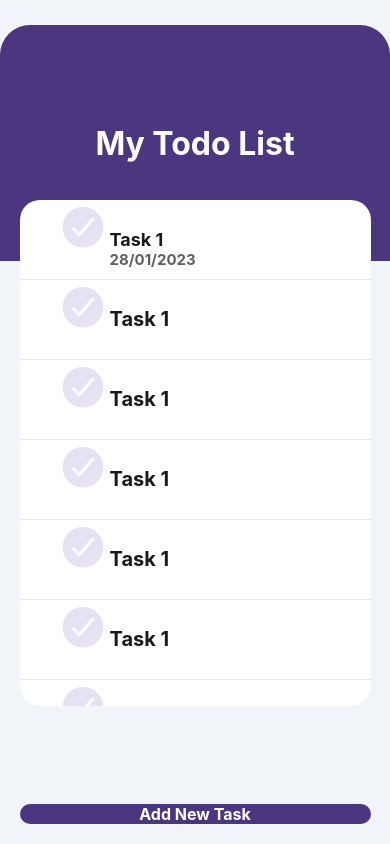
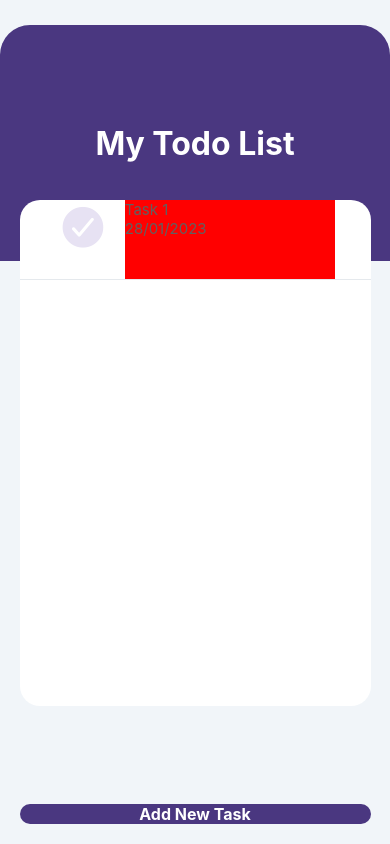
Before and after one commit to Sandun-Induranga/Todo-App-by-usting-React-Native, a React Native app: screen / in a window 390 px wide. Built offline with nearby package versions, Linux system fonts and the light colour scheme.

Commit message:
Content Updated

```diff
--- a/App.js
+++ b/App.js
@@ -18,46 +18,10 @@ export default function App() {
         <View>
           <Text style={styles.item}>
             <Ionicons name="md-checkmark-circle" size={50} color="#E7E2F3" />
-            <View>
-              <Text style={{ fontSize: 18, fontWeight: "bold" }}>Task 1</Text>
-              <Text style={{ fontSize: 15, color: "#606061" }}>28/01/2023</Text>
+            <View style={styles.itemText}>
+              <Text>Task 1</Text>
+              <Text>28/01/2023</Text>
             </View>
-          </Text>
-        </View>
-        <View>
-          <Text style={styles.item}>
-            <Ionicons name="md-checkmark-circle" size={50} color="#E7E2F3" />
-            <Text>Task 1</Text>
-          </Text>
-        </View>
-        <View>
-          <Text style={styles.item}>
-            <Ionicons name="md-checkmark-circle" size={50} color="#E7E2F3" />
-            <Text>Task 1</Text>
-          </Text>
-        </View>
-        <View>
-          <Text style={styles.item}>
-            <Ionicons name="md-checkmark-circle" size={50} color="#E7E2F3" />
-            <Text>Task 1</Text>
-          </Text>
-        </View>
-        <View>
-          <Text style={styles.item}>
-            <Ionicons name="md-checkmark-circle" size={50} color="#E7E2F3" />
-            <Text>Task 1</Text>
-          </Text>
-        </View>
-        <View>
-          <Text style={styles.item}>
-            <Ionicons name="md-checkmark-circle" size={50} color="#E7E2F3" />
-            <Text>Task 1</Text>
-          </Text>
-        </View>
-        <View>
-          <Text style={styles.item}>
-            <Ionicons name="md-checkmark-circle" size={50} color="#E7E2F3" />
-            <Text>Task 1</Text>
           </Text>
         </View>
       </View>
@@ -107,13 +71,24 @@ const styles = StyleSheet.create({
   },
   item: {
     height: 80,
-    flexDirection: "column",
     borderBottomWidth: 1,
     borderColor: "#E5E9ED",
     color: "#1B1B1D",
     fontWeight: "bold",
     fontSize: 20,
     paddingLeft: 40,
+  },
+  itemText: {
+    flex: 1,
+    flexDirection: "column",
+    width: "60%",
+    height: "100%",
+    fontSize: 15,
+    color: "#606061",
+    fontWeight: "400",
+    position: "absolute",
+    left: "30%",
+    backgroundColor: "red",
   },
   btn: {
     backgroundColor: "#4A3780",
```
